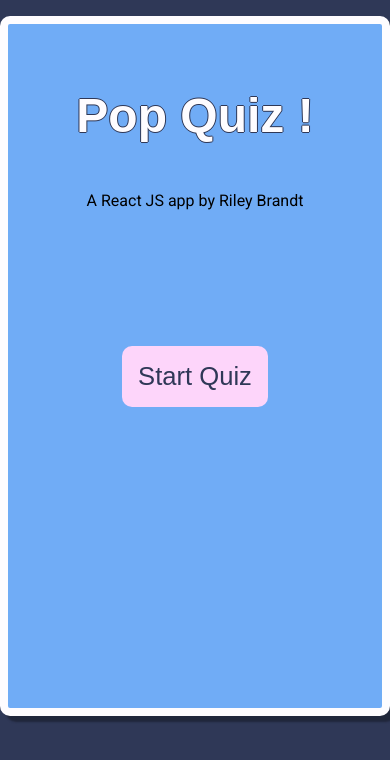
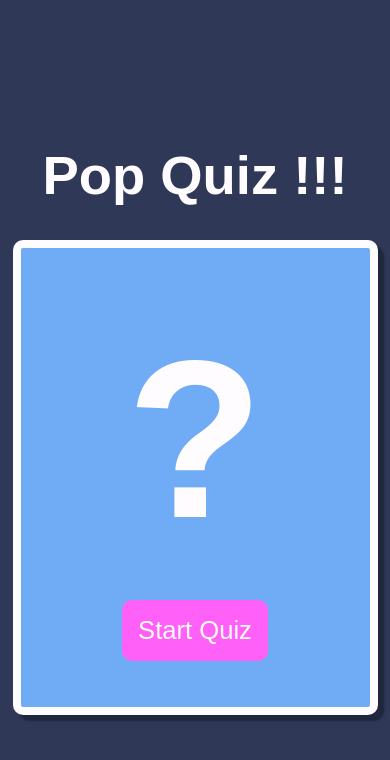
Before and after one commit to riley-brandt/reactjs-trivia-app, a React (Create React App) app: page / in a window 390 px wide. Shown: the top 760 px of the page. Built offline with nearby package versions, Linux system fonts and the light colour scheme; a web font is replaced by a local one.

Commit message:
Working App ;) Moved title ouside of quiz section, added title media queries, css styles to all components including Score.js

```diff
--- a/src/App.css
+++ b/src/App.css
@@ -5,38 +5,46 @@
 h1 {
   font-family: "Wendy One", sans-serif;
   color: #fefcff;
-  text-shadow: -1px 0 #2f3857, 0 1px #2f3857, 1px 0 #2f3857, 0 -1px #2f3857;
+  line-height: 1.4rem;
 }
 
 .App {
   font-family: "Roboto", sans-serif;
   display: flex;
+  flex-direction: column;
   justify-content: center;
-  align-content: center;
+  align-items: center;
   background-color: #2f3857;
   height: 100vh;
-  padding-top: 1rem;
+}
+
+.title {
+  text-align: center;
+  font-size: 3rem;
+}
+
+@media (max-width: 460px) {
+  .title {
+    font-size: 1.7rem;
+  }
 }
 
 .app-bg {
   display: flex;
+  flex-direction: column;
   justify-content: center;
   align-content: center;
   text-align: center;
-  width: 400px;
-  height: 700px;
+  width: 365px;
+  min-height: 475px;
   border: solid 8px #fefcff;
   background-color: #70acf6;
   border-radius: 10px;
-  padding: 1rem;
   box-shadow: 6px 6px 2px #20263b;
+  margin-top: 1rem;
 }
 .app-container {
-  margin-top: 1rem;
   display: flex;
   flex-direction: column;
+  padding: 1rem;
 }
-
-h1 {
-  font-size: 3rem;
-}
--- a/src/App.js
+++ b/src/App.js
@@ -13,9 +13,11 @@ function App() {
 
   return (
     <div className="App">
+      <div className="title">
+        <h1>Pop Quiz !!!</h1>
+      </div>
       <div className="app-bg">
         <div className="app-container">
-          <h1>Pop Quiz !</h1>
           <QuizContext.Provider
             value={{ gameState, setGameState, score, setScore }}
           >
--- a/src/components/MainMenu.css
+++ b/src/components/MainMenu.css
@@ -1,12 +1,18 @@
-.Menu {
-  width: 320px;
-  height: 300px;
-  border-radius: 10px;
+.mm-container {
   display: flex;
+  flex-direction: column;
   justify-content: center;
   align-items: center;
-  flex-direction: column;
   /* background-color: blueviolet; */
+}
+
+.Menu {
+}
+
+.q-mark {
+  font-size: 7rem;
+  text-align: center;
+  /* text-shadow: -1px 0 #2f3857, 0 1px #2f3857, 1px 0 #2f3857, 0 -1px #2f3857; */
 }
 
 .Menu button {
@@ -14,12 +20,14 @@
   border: none;
   border-radius: 10px;
   font-size: 1.6rem;
+  margin-bottom: 1rem;
   cursor: pointer;
-  color: #2f3857;
-  background-color: #fdd5fa;
+  color: #fefcff;
+  background-color: #ff60f7;
 }
 
 .Menu button:hover {
-  color: #fefcff;
-  background-color: #ff60f7;
+  color: #1c2133;
+  background-color: #fdd5fa;
+  cursor: pointer;
 }
--- a/src/components/MainMenu.js
+++ b/src/components/MainMenu.js
@@ -5,8 +5,10 @@ import "./MainMenu.css";
 function MainMenu() {
   const { gameState, setGameState } = useContext(QuizContext);
   return (
-    <>
-      <p>A React JS app by Riley Brandt</p>
+    <div className="mm-container">
+      <div className="q-mark">
+        <h1>?</h1>
+      </div>
       <div className="Menu">
         <button
           onClick={() => {
@@ -16,7 +18,7 @@ function MainMenu() {
           Start Quiz
         </button>
       </div>
-    </>
+    </div>
   );
 }
 
--- a/src/components/Quiz.css
+++ b/src/components/Quiz.css
@@ -40,11 +40,12 @@ h3 {
   font-size: 1.2rem;
   border: none;
   border-radius: 10px;
-  color: #2f3857;
-  background-color: #fdd5fa;
+  color: #fefcff;
+  background-color: #ff60f7;
 }
 
 .btn-quiz-nav > button:hover {
-  color: #fefcff;
-  background-color: #ff60f7;
+  color: #1c2133;
+  background-color: #fdd5fa;
+  cursor: pointer;
 }
--- a/src/components/Score.css
+++ b/src/components/Score.css
@@ -1,17 +1,38 @@
-/* .end-screen {
-  background-color: red;
-} */
+.end-screen {
+  display: flex;
+  flex-direction: column;
+  align-items: center;
+  /* background-color: red; */
+}
+
+.score-container {
+  margin-top: 2rem;
+}
+
+.btn-container {
+  margin-top: 3rem;
+}
+
+h2 {
+  font-size: 2rem;
+  color: #1c2133;
+}
+
+.score-numbers {
+  font-size: 3rem;
+}
 
 .btnStartOver {
   padding: 1rem;
   font-size: 1.2rem;
   border: none;
   border-radius: 10px;
-  color: #2f3857;
-  background-color: #fdd5fa;
+  color: #fefcff;
+  background-color: #ff60f7;
 }
 
 .btnStartOver:hover {
-  color: #fefcff;
-  background-color: #ff60f7;
+  color: #1c2133;
+  background-color: #fdd5fa;
+  cursor: pointer;
 }
--- a/src/components/Score.js
+++ b/src/components/Score.js
@@ -14,13 +14,17 @@ function Score() {
   return (
     <div className="end-screen">
       <h2>Final Score</h2>
-      <h3>
-        {" "}
-        {score} / {Questions.length}{" "}
-      </h3>
-      <button className="btnStartOver" onClick={restartQuiz}>
-        Start Over
-      </button>
+      <div className="score-container">
+        <h1 className="score-numbers">
+          {" "}
+          {score} / {Questions.length}{" "}
+        </h1>
+      </div>
+      <div className="btn-container">
+        <button className="btnStartOver" onClick={restartQuiz}>
+          Start Over
+        </button>
+      </div>
     </div>
   );
 }
```
